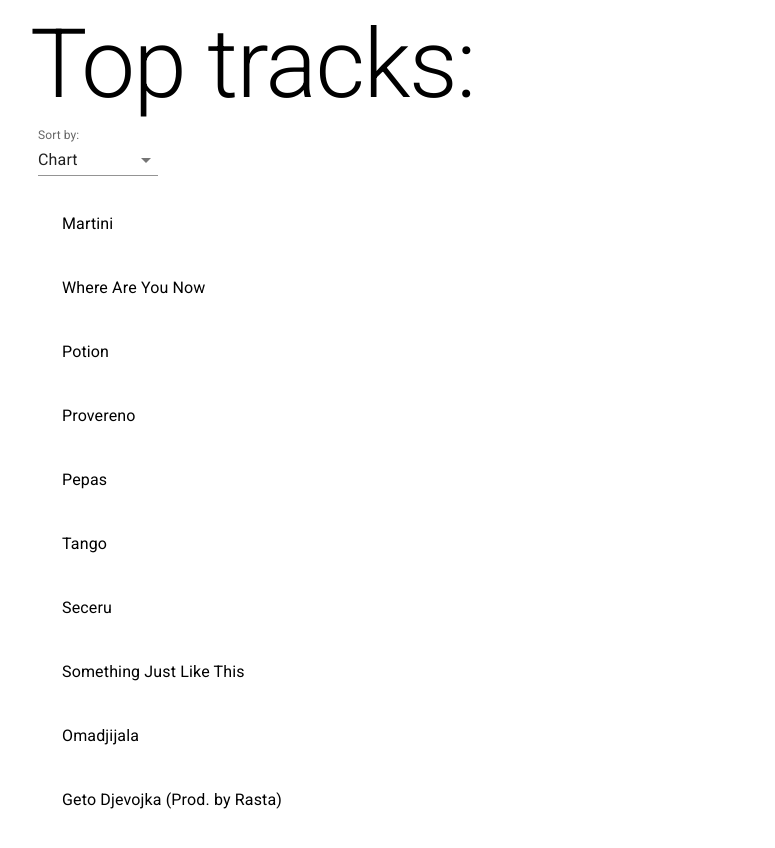
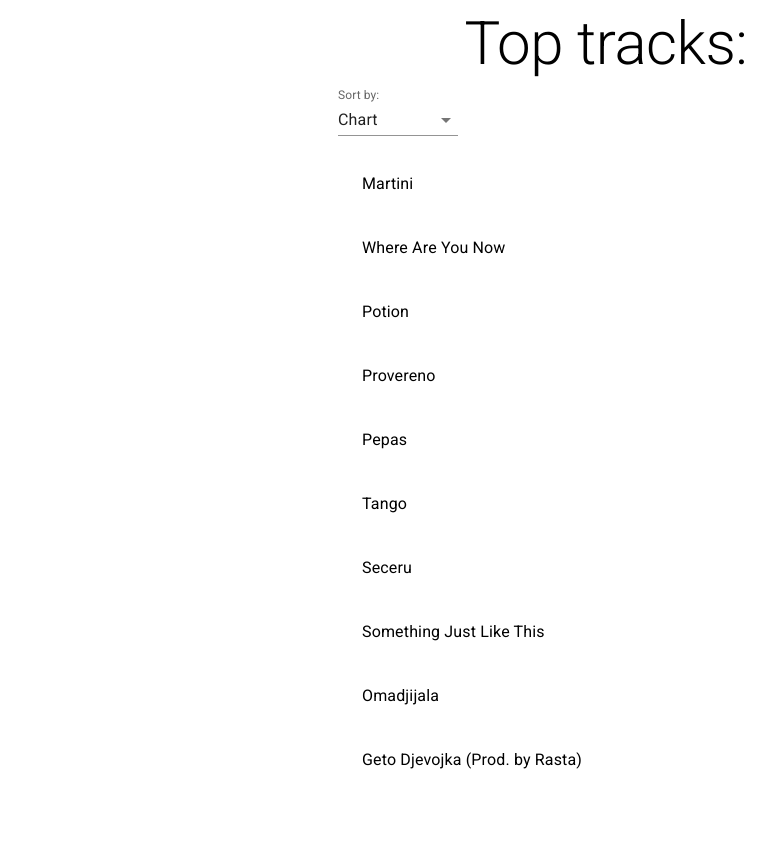
Before and after one commit to marko-zc/top-pop, a React (Create React App) app: page / in a window 1280 px wide. Shown: the whole page, without its empty margins (34-809 px from the left). After the commit the page ends 808 px from the top, so only its background shows below. Built offline with nearby package versions, Linux system fonts and the light colour scheme.

Commit message:
Additional styling.

```diff
--- a/src/App.js
+++ b/src/App.js
@@ -102,8 +102,8 @@ class App extends React.Component
       return <div>Loading...</div>
     } else {
       return (
-        <Container>
-          <Typography color="TextPrimary" variant="h1">Top tracks:</Typography>
+        <Container maxWidth="sm">
+          <Typography color="TextPrimary" variant="h2" align="center">Top tracks:</Typography>
 
           <FormControl variant="standard" sx={{ m: 1, minWidth: 120 }}>
             <InputLabel id="demo-simple-select-standard-label">Sort by:</InputLabel>
```
